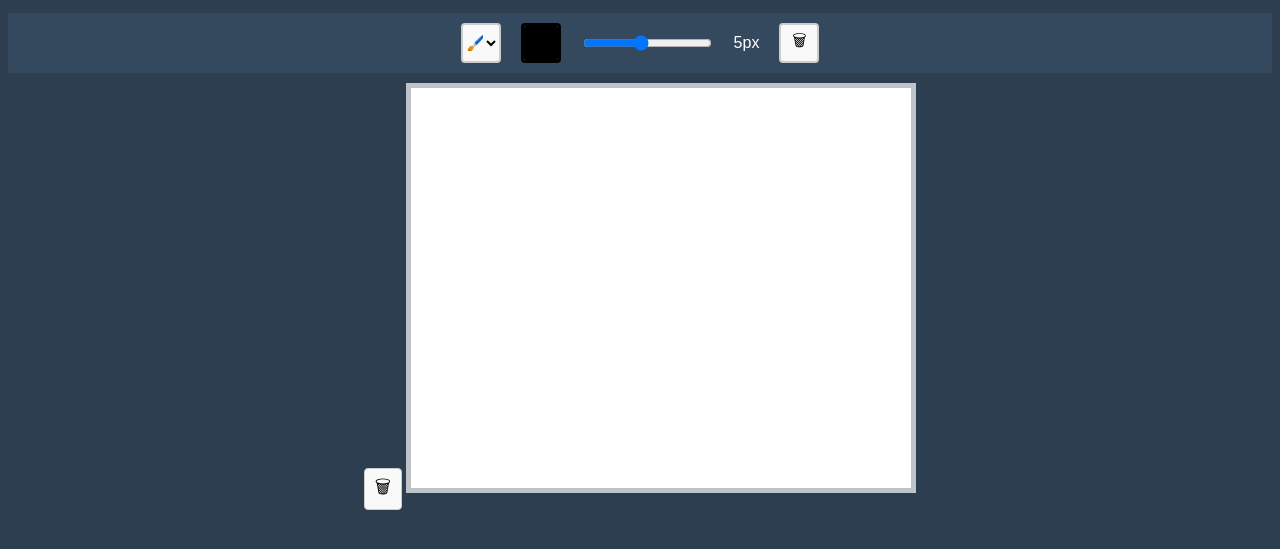
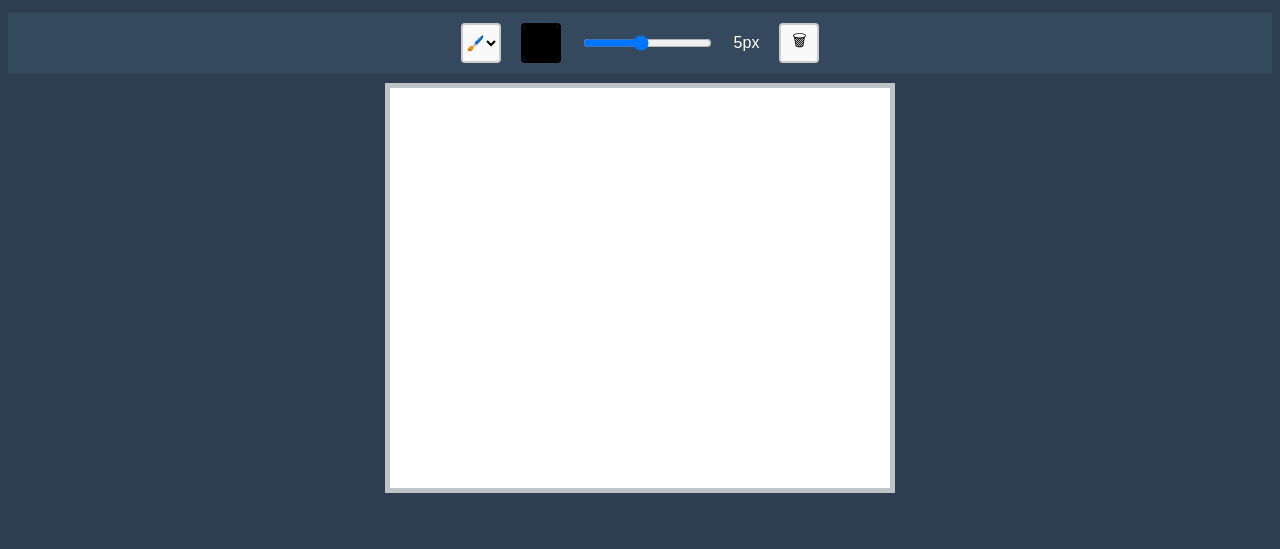
Before and after one commit to Avikett/paint-base_original, a website: page index.html in a window 1280 px wide. Shown: the part 101-650 px from the top of the page. Drawn offline with Linux system fonts and the light colour scheme.

Commit message:
Update index.html

```diff
--- a/index.html
+++ b/index.html
@@ -30,9 +30,6 @@
       </button>
     </div>
 
-    <!-- TEORET1K-->
-    <button id="clearBtn" title="Очистити полотно">&#128465;</button>
-
     <canvas id="board" width="500" height="400"></canvas>
     <script src="script.js"></script>
   </body>
```
